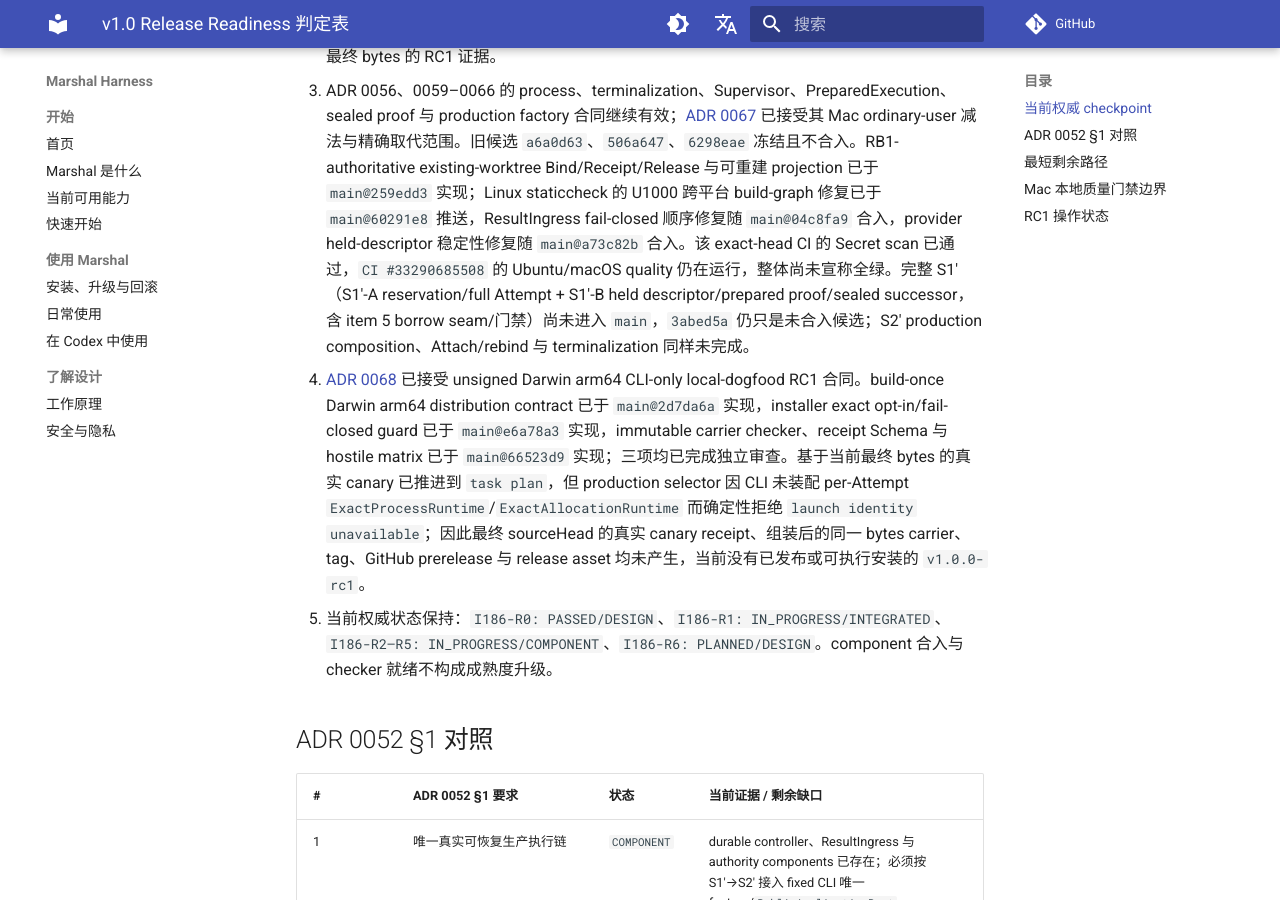
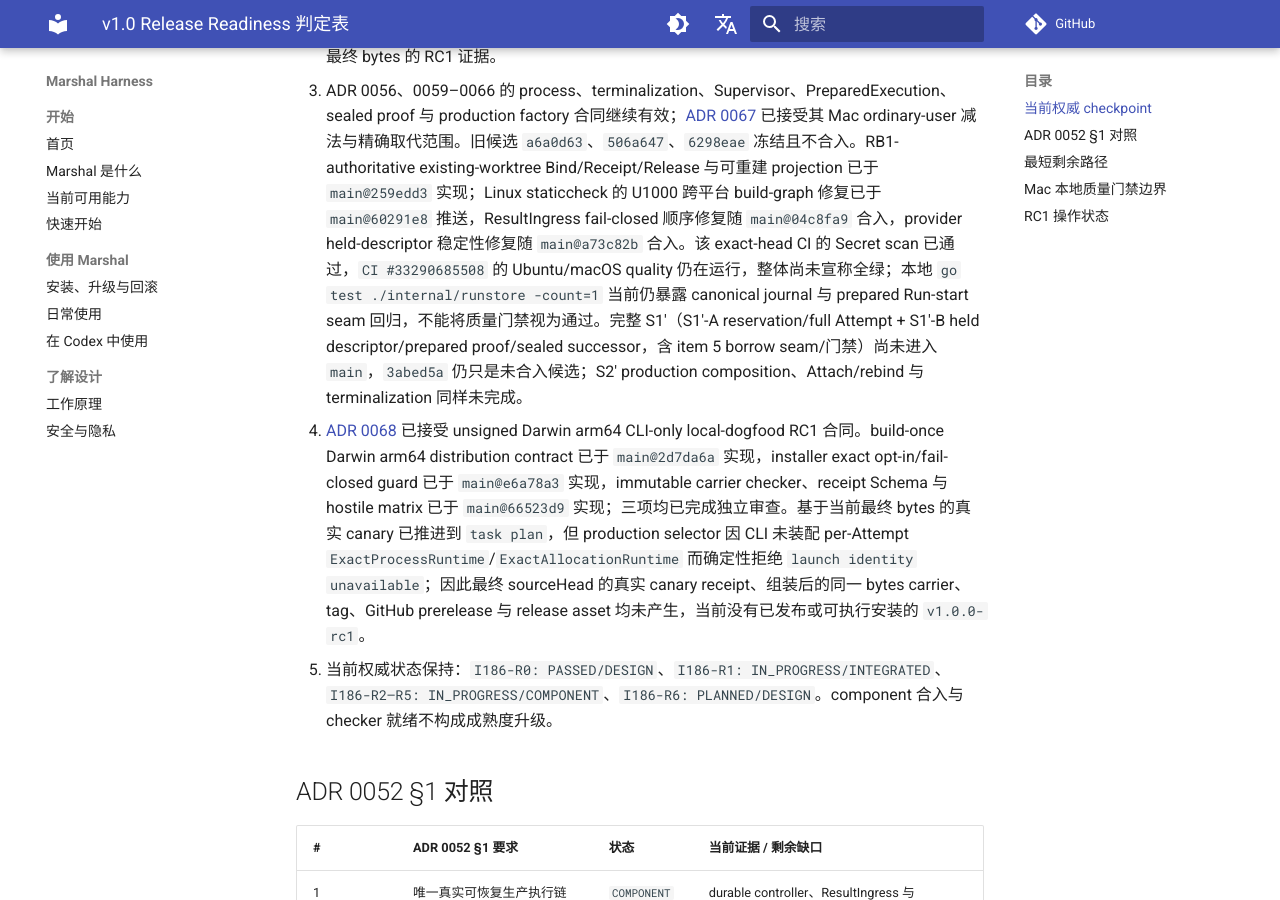
Before and after one commit to chiga0/marshal-harness, an MkDocs documentation site: the page built from docs/v1-release-readiness.md, in a window 1280 px wide and 900 px high, scrolled down 532 px. Built offline with MkDocs 1.6.1 and Material for MkDocs 9.7.7, drawn with Linux system fonts in a browser that asks for light colours; comment, search, counter and statistics services are not loaded.

Commit message:
docs: record runstore gate regression

```diff
--- a/docs/v1-release-readiness.md
+++ b/docs/v1-release-readiness.md
@@ -8,7 +8,7 @@
 
 1. `main@44ee8c9` 的 durable server controller、`main@d4b9647` 的 production selector，以及 `main@912f659` 的 ResultIngress admission→worker-result→Run journal crash-atomic 持久化/恢复均是已合入 component 资产；`main@04c8fa9` 仅补强 ResultIngress 缺失 verifier 与 stale-owner 的 fail-closed 顺序；它们不等于 fixed CLI production composition，也不把 server 变成 RC1 前置。
 2. 前置 Pi `0.84.3` canary 绑定 `sourceHead=d4b9647`，单 Attempt 通过 9 项 Gate 到 `REVIEW_PENDING`；它没有独立 ReviewDecision、没有进入 `ACCEPTED`，也不是当前 `main` 或最终 bytes 的 RC1 证据。
-3. ADR 0056、0059–0066 的 process、terminalization、Supervisor、PreparedExecution、sealed proof 与 production factory 合同继续有效；[ADR 0067](adr/0067-darwin-ordinary-user-launch-and-attach-recovery.md) 已接受其 Mac ordinary-user 减法与精确取代范围。旧候选 `a6a0d63`、`506a647`、`6298eae` 冻结且不合入。RB1-authoritative existing-worktree Bind/Receipt/Release 与可重建 projection 已于 `main@259edd3` 实现；Linux staticcheck 的 U1000 跨平台 build-graph 修复已于 `main@60291e8` 推送，ResultIngress fail-closed 顺序修复随 `main@04c8fa9` 合入，provider held-descriptor 稳定性修复随 `main@a73c82b` 合入。该 exact-head CI 的 Secret scan 已通过，`CI #33290685508` 的 Ubuntu/macOS quality 仍在运行，整体尚未宣称全绿。完整 S1′（S1′-A reservation/full Attempt + S1′-B held descriptor/prepared proof/sealed successor，含 item 5 borrow seam/门禁）尚未进入 `main`，`3abed5a` 仍只是未合入候选；S2′ production composition、Attach/rebind 与 terminalization 同样未完成。
+3. ADR 0056、0059–0066 的 process、terminalization、Supervisor、PreparedExecution、sealed proof 与 production factory 合同继续有效；[ADR 0067](adr/0067-darwin-ordinary-user-launch-and-attach-recovery.md) 已接受其 Mac ordinary-user 减法与精确取代范围。旧候选 `a6a0d63`、`506a647`、`6298eae` 冻结且不合入。RB1-authoritative existing-worktree Bind/Receipt/Release 与可重建 projection 已于 `main@259edd3` 实现；Linux staticcheck 的 U1000 跨平台 build-graph 修复已于 `main@60291e8` 推送，ResultIngress fail-closed 顺序修复随 `main@04c8fa9` 合入，provider held-descriptor 稳定性修复随 `main@a73c82b` 合入。该 exact-head CI 的 Secret scan 已通过，`CI #33290685508` 的 Ubuntu/macOS quality 仍在运行，整体尚未宣称全绿；本地 `go test ./internal/runstore -count=1` 当前仍暴露 canonical journal 与 prepared Run-start seam 回归，不能将质量门禁视为通过。完整 S1′（S1′-A reservation/full Attempt + S1′-B held descriptor/prepared proof/sealed successor，含 item 5 borrow seam/门禁）尚未进入 `main`，`3abed5a` 仍只是未合入候选；S2′ production composition、Attach/rebind 与 terminalization 同样未完成。
 4. [ADR 0068](adr/0068-mac-first-cli-only-lifecycle-preview-rc1.md) 已接受 unsigned Darwin arm64 CLI-only local-dogfood RC1 合同。build-once Darwin arm64 distribution contract 已于 `main@2d7da6a` 实现，installer exact opt-in/fail-closed guard 已于 `main@e6a78a3` 实现，immutable carrier checker、receipt Schema 与 hostile matrix 已于 `main@66523d9` 实现；三项均已完成独立审查。基于当前最终 bytes 的真实 canary 已推进到 `task plan`，但 production selector 因 CLI 未装配 per-Attempt `ExactProcessRuntime`/`ExactAllocationRuntime` 而确定性拒绝 `launch identity unavailable`；因此最终 sourceHead 的真实 canary receipt、组装后的同一 bytes carrier、tag、GitHub prerelease 与 release asset 均未产生，当前没有已发布或可执行安装的 `v1.0.0-rc1`。
 5. 当前权威状态保持：`I186-R0: PASSED/DESIGN`、`I186-R1: IN_PROGRESS/INTEGRATED`、`I186-R2–R5: IN_PROGRESS/COMPONENT`、`I186-R6: PLANNED/DESIGN`。component 合入与 checker 就绪不构成成熟度升级。
 
```
